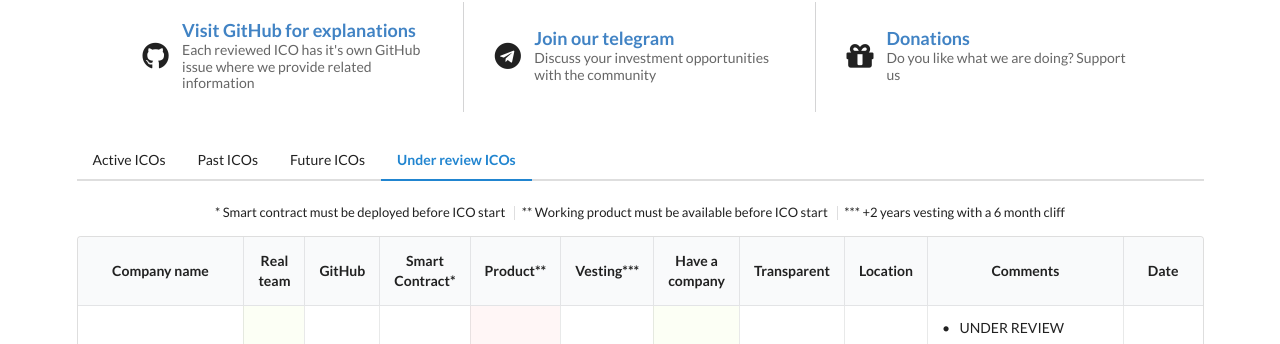
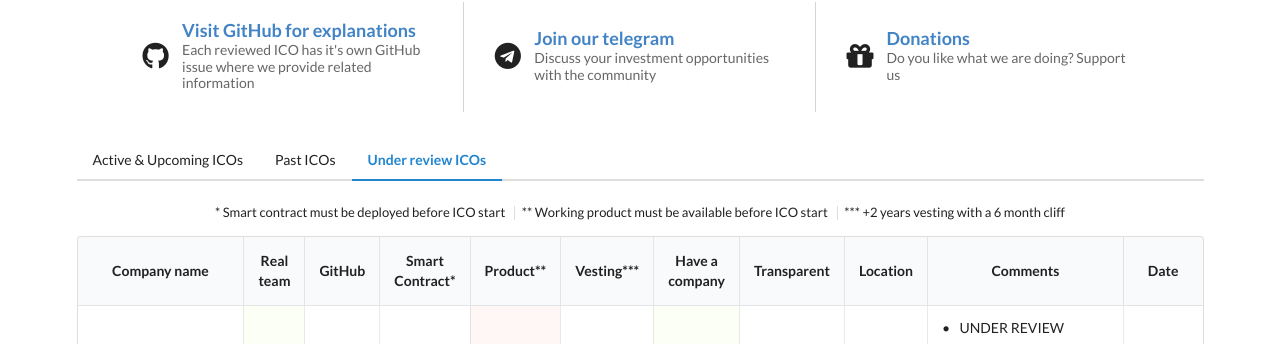
Before and after one commit to ico-check/ico-check, a Jekyll site: the page built from in-review.md, in a window 1280 px wide. Shown: the part 256-600 px from the top of the page. Built offline with Jekyll 4.4.1, drawn with Linux system fonts in a browser that asks for light colours; nearby versions of some CDN libraries.

Commit message:
Merged active & future icos

```diff
--- a/_includes/tabs.html
+++ b/_includes/tabs.html
@@ -2,11 +2,9 @@
   <div class="ui right labeled icon top right pointing dropdown fluid primary button">
     <span class="text">
       {% if include.active-tab == 'active' %}
-        Active ICOs
+        Active & Upcoming ICOs
       {% elsif include.active-tab == 'past' %}
         Past ICOs
-      {% elsif include.active-tab == 'future' %}
-        Future ICOs
       {% else %}
         Under review ICOs
       {% endif %}
@@ -14,13 +12,10 @@
     <i class="dropdown icon"></i>
     <div class="menu">
       <a class="{% if include.active-tab == 'active' %}selected active{% endif %} item" href="/">
-        Active ICOs
+        Active & Upcoming ICOs
       </a>
       <a class="{% if include.active-tab == 'past' %}selected active{% endif %} item" href="/past">
         Past ICOs
-      </a>
-      <a class="{% if include.active-tab == 'future' %}selected active{% endif %} item" href="/future">
-        Future ICOs
       </a>
       <a class="{% if include.active-tab == 'in-review' %}selected active{% endif %} item" href="/in-review">
         Under review ICOs
@@ -32,9 +27,8 @@
 
 <div class="mobile-hidden">
   <div class="ui top pointing secondary blue menu">
-    <a href="/" class="{% if include.active-tab == 'active' %}active{% endif %} item">Active ICOs</a>
+    <a href="/" class="{% if include.active-tab == 'active' %}active{% endif %} item">Active & Upcoming ICOs</a>
     <a href="/past" class="{% if include.active-tab == 'past' %}active{% endif %} item">Past ICOs</a>
-    <a href="/future" class="{% if include.active-tab == 'future' %}active{% endif %} item">Future ICOs</a>
     <a href="/in-review" class="{% if include.active-tab == 'in-review' %}active{% endif %} item">Under review ICOs</a>
   </div>
 </div>
--- a/_layouts/home.html
+++ b/_layouts/home.html
@@ -4,4 +4,4 @@ layout: default
 
 {% include tabs.html active-tab="active" %}
 
-{% include icos-review-table.html icos=site.data.active-icos %}
+{% include icos-review-table.html icos=site.data.active-future-icos %}
```
Also changed, not shown: _data/active-future-icos.yml (renamed from _data/future-icos.yml, +18 -0 lines), _data/active-icos.yml (deleted, +0 -17 lines), _layouts/future.html (deleted, +0 -7 lines), future.md (deleted, +0 -3 lines).
